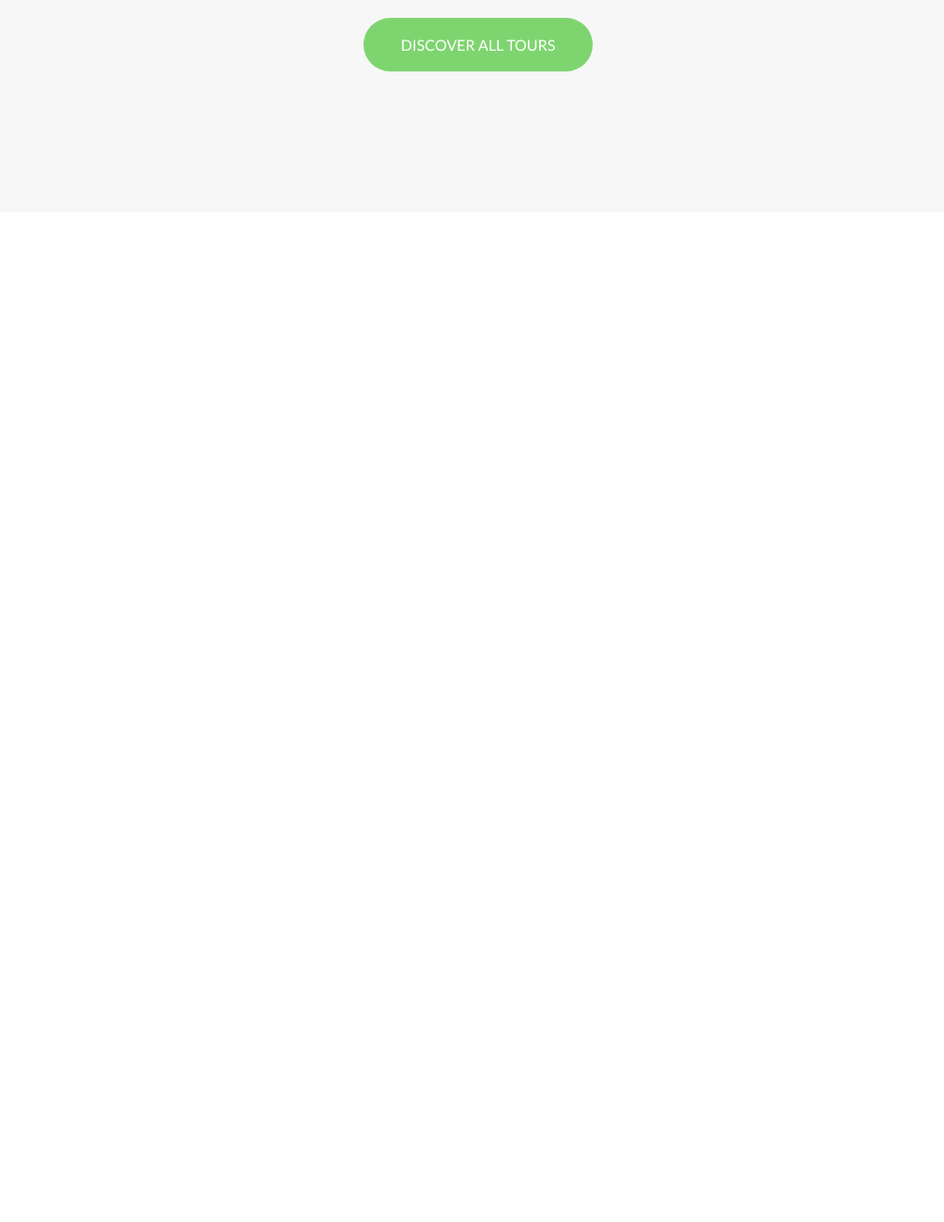
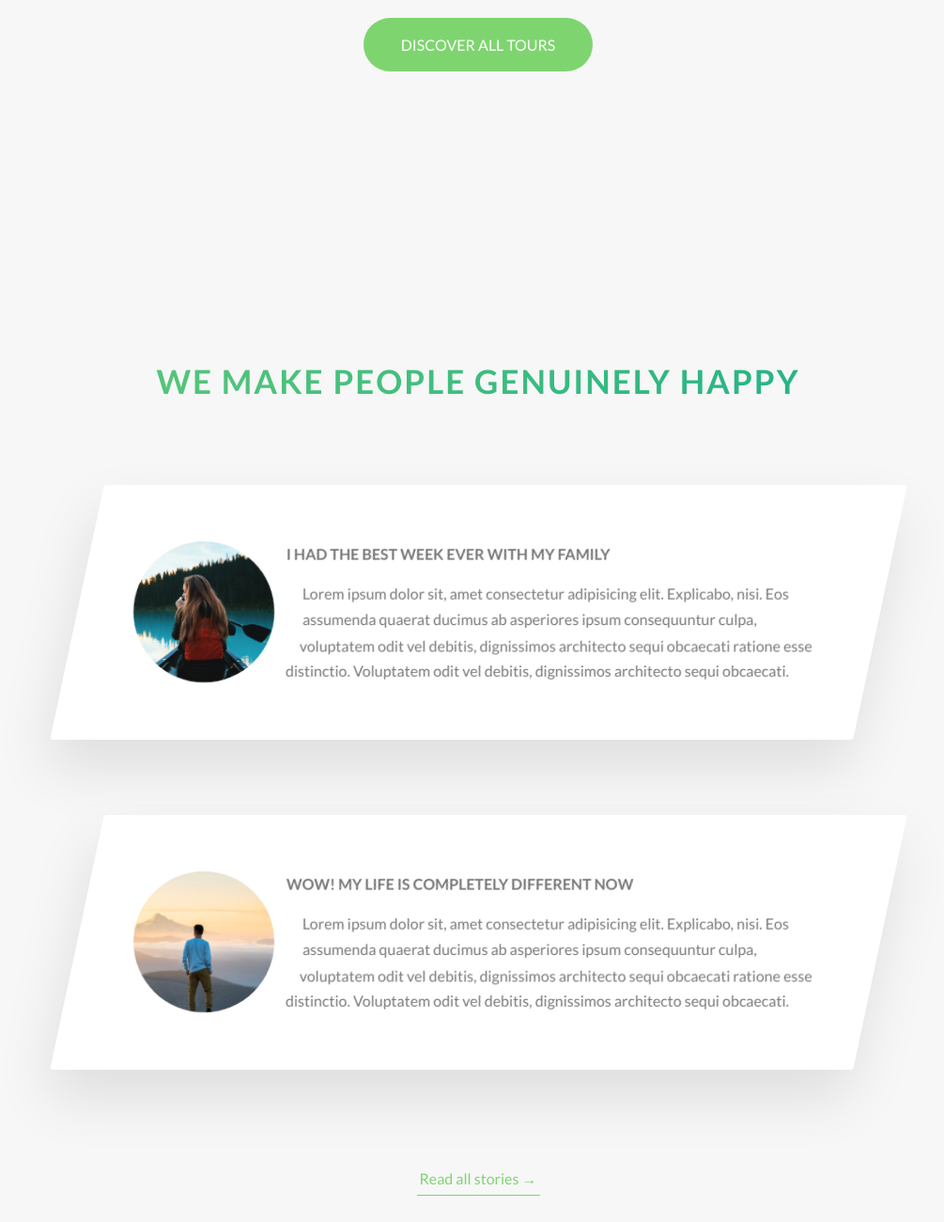
Before and after one commit to angelprzz/Natours, a website: page index.html in a window 1280 px wide. Shown: the part 3083-4383 px from the top of the page at 94% size, without its empty margins (131-1136 px from the left). Before the commit the page ends 3339 px from the top, so only its background shows below. Drawn offline with Linux system fonts and the light colour scheme.

Commit message:
Building the Stories Section - Part 2

```diff
--- a/index.html
+++ b/index.html
@@ -236,6 +236,57 @@
           <a href="#" class="btn btn--green">Discover all tours</a>
         </div>
       </section>
+
+      <section class="section-stories">
+        <div class="u-center-text u-margin-bottom-big">
+          <h2 class="heading-secondary">We make people genuinely happy</h2>
+        </div>
+
+        <div class="row">
+          <div class="story">
+            <figure class="story__shape">
+              <img src="img/nat-8.jpg" alt="Person on a tour" class="story__img" />
+              <figcaption class="story__caption">Mary Smith</figcaption>
+            </figure>
+            <div class="story__text">
+              <h3 class="heading-tertiary u-margin-bottom-small">
+                I had the best week ever with my family
+              </h3>
+              <p>
+                Lorem ipsum dolor sit, amet consectetur adipisicing elit. Explicabo, nisi.
+                Eos assumenda quaerat ducimus ab asperiores ipsum consequuntur culpa,
+                voluptatem odit vel debitis, dignissimos architecto sequi obcaecati
+                ratione esse distinctio. Voluptatem odit vel debitis, dignissimos
+                architecto sequi obcaecati.
+              </p>
+            </div>
+          </div>
+        </div>
+        <div class="row">
+          <div class="story">
+            <figure class="story__shape">
+              <img src="img/nat-9.jpg" alt="Person on a tour" class="story__img" />
+              <figcaption class="story__caption">Jack Wilson</figcaption>
+            </figure>
+            <div class="story__text">
+              <h3 class="heading-tertiary u-margin-bottom-small">
+                Wow! My life is completely different now
+              </h3>
+              <p>
+                Lorem ipsum dolor sit, amet consectetur adipisicing elit. Explicabo, nisi.
+                Eos assumenda quaerat ducimus ab asperiores ipsum consequuntur culpa,
+                voluptatem odit vel debitis, dignissimos architecto sequi obcaecati
+                ratione esse distinctio. Voluptatem odit vel debitis, dignissimos
+                architecto sequi obcaecati.
+              </p>
+            </div>
+          </div>
+        </div>
+
+        <div class="u-center-text u-margin-top-huge">
+          <a href="#" class="btn-text">Read all stories &rarr;</a>
+        </div>
+      </section>
     </main>
 
     <!-- <section class="grid-test">
--- /dev/null
+++ b/sass/components/_story.scss
@@ -0,0 +1,59 @@
+.story {
+  width: 75%;
+  margin: 0 auto;
+  box-shadow: 0 3rem 6rem rgba($color-black, 0.1);
+  background-color: $color-white;
+  border-radius: 3px;
+  padding: 6rem;
+  padding-left: 9rem;
+  font-size: $default-font-size;
+  transform: skewX(-12deg);
+
+  &__shape {
+    width: 15rem;
+    height: 15rem;
+    float: left;
+    -webkit-shape-outside: circle(50% at 50% 50%);
+    shape-outside: circle(50% at 50% 50%);
+
+    -webkit-clip-path: circle(50% at 50% 50%);
+    clip-path: circle(50% at 50% 50%);
+    transform: translateX(-3rem) skewX(12deg);
+    position: relative;
+  }
+
+  &__img {
+    height: 100%;
+    transform: translateX(-4rem) scale(1.4);
+    backface-visibility: hidden;
+    transition: all 0.5s;
+  }
+
+  &__text {
+    transform: skewX(12deg);
+  }
+
+  &__caption {
+    position: absolute;
+    top: 50%;
+    left: 50%;
+    transform: translate(-50%, 20%);
+    color: $color-white;
+    text-transform: uppercase;
+    font-size: 1.7rem;
+    text-align: center;
+    opacity: 0;
+    transition: all 0.5s;
+    backface-visibility: hidden;
+  }
+
+  &:hover &__caption {
+    opacity: 1;
+    transform: translate(-50%, -50%);
+  }
+
+  &:hover &__img {
+    transform: translateX(-4rem) scale(1);
+    filter: blur(3px) brightness(80%);
+  }
+}
--- a/sass/main.scss
+++ b/sass/main.scss
@@ -11,6 +11,7 @@
 @import "components/card";
 @import "components/composition";
 @import "components/feature-box";
+@import "components/story";
 
 @import "layout/grid";
 @import "layout/header";
--- a/sass/pages/_home.scss
+++ b/sass/pages/_home.scss
@@ -25,3 +25,8 @@
   padding: 25rem 0 15rem 0;
   margin-top: -10rem;
 }
+
+.section-stories {
+  background-color: $color-grey-light-1;
+  padding: 15rem 0;
+}
```
Also changed, not shown: css/style.css.
